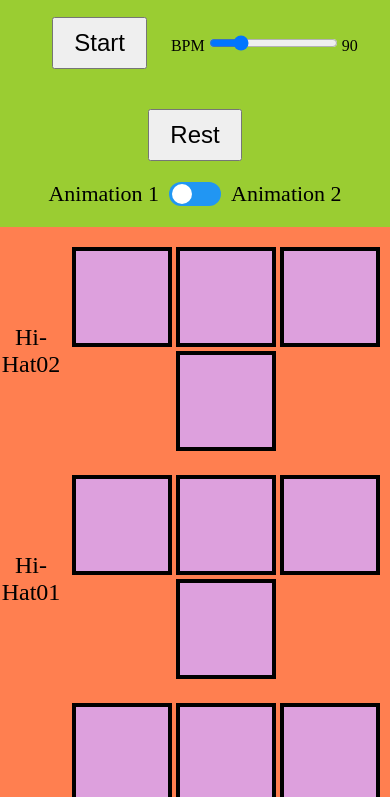
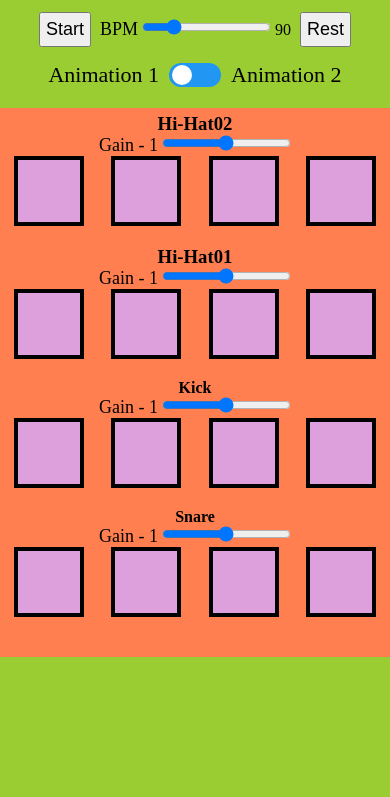
Before and after one commit to incogNic0/webAudioPractice, a plain HTML site: page index.html in a window 390 px wide. Shown: the part 40-837 px from the top of the page. Drawn offline with Linux system fonts and the light colour scheme; no server answers.

Commit message:
add gains to samples

```diff
--- a/index.html
+++ b/index.html
@@ -29,8 +29,12 @@
     <div class="container">
         <div class="sample-row">
             <div class="sample-name">
-                Hi-Hat02
+                <h3>Hi-Hat02</h4>
                 <audio src="https://sequencer-test-samples.s3.us-east-2.amazonaws.com/test-samples/XF_HatOp02.wav" crossorigin="anonymous"></audio>
+                <div class="gain-control">
+                    <label for="gain">Gain - <span>1</span></label>
+                    <input type="range" id="gain" class="gain-input" min="0" value="1" max="2" step=".01">
+                </div>
             </div>
             <div class="pads" id="0">
                 <div class="pad"></div>
@@ -41,8 +45,12 @@
         </div>
         <div class="sample-row">
             <div class="sample-name">
-                Hi-Hat01
+                <h3>Hi-Hat01</h4>
                 <audio src="https://sequencer-test-samples.s3.us-east-2.amazonaws.com/test-samples/XF_HatOp01.wav" crossorigin="anonymous"></audio>
+                <div class="gain-control">
+                    <label for="gain">Gain - <span>1</span></label>
+                    <input type="range" id="gain" class="gain-input" min="0" value="1" max="2" step=".01">
+                </div>
             </div>
             <div class="pads" id="1">
                 <div class="pad"></div>
@@ -53,8 +61,12 @@
         </div>
         <div class="sample-row">
             <div class="sample-name">
-                Kick
+                <h4>Kick</h4>
                 <audio src="https://sequencer-test-samples.s3.us-east-2.amazonaws.com/test-samples/XF_KickBig01.wav" crossorigin="anonymous"></audio>
+                <div class="gain-control">
+                    <label for="gain">Gain - <span>1</span></label>
+                    <input type="range" id="gain" class="gain-input" min="0" value="1" max="2" step=".01">
+                </div>
             </div>
             <div class="pads" id="2">
                 <div class="pad"></div>
@@ -65,8 +77,12 @@
         </div>
         <div class="sample-row">
             <div class="sample-name">
-                Snare
+                <h4>Snare</h4>
                 <audio src="https://sequencer-test-samples.s3.us-east-2.amazonaws.com/test-samples/XF_SnrClassic04.wav" crossorigin="anonymous"></audio>
+                <div class="gain-control">
+                    <label for="gain">Gain - <span>1</span></label>
+                    <input type="range" id="gain" class="gain-input" min="0" value="1" max="2" step=".01">
+                </div>
             </div>
             <div class="pads" id="3">
                 <div class="pad"></div>
--- a/scripts.js
+++ b/scripts.js
@@ -26,6 +26,12 @@ playBtn.addEventListener('click', handlePlayEvent, false);
 const tempoInput = document.querySelector('#tempo');
 const tempoDisplay = document.querySelector('#current-tempo');
 tempoInput.addEventListener('input', handleTempoChange );
+
+// ADJUST GAIN
+const gainInputs = document.querySelectorAll('.gain-input');
+gainInputs.forEach( gain => {
+    gain.addEventListener('input', handleGainEvent );
+});
 
 // SELECT PADS
 const pads = Array.from(document.querySelectorAll('.pads'));
@@ -63,17 +69,6 @@ async function handlePlayEvent() {
     }
 }
 
-// SELECT PAD
-function handlePadClick(evt) {
-    const row = Number(evt.target.parentElement.id);
-    const elem = evt.target;
-    if (elem.classList.contains('pad')) {
-        elem.classList.toggle('selected');
-    }
-    const padsArrray = Array.from(pads[row].children);
-    kitState[row] = padsArrray.map( pad => pad.classList.contains('selected'));
-}
-
 // CHANGE TEMPO
 function handleTempoChange(evt) {
     const newTempo = evt.target.value;
@@ -95,7 +90,29 @@ function handleReset() {
     tempo = 90;
     tempoInput.value = tempo;
     tempoDisplay.textContent = tempo;
+    gainInputs.forEach(input => {
+        const gainDisplay = input.parentElement.children[0].children[0]
+        gainDisplay.textContent = 1;
+        input.value = 1;
+    });
 }
+
+function handleGainEvent(evt) {
+    const gainDisplay = evt.target.parentElement.children[0].children[0]
+    gainDisplay.textContent = evt.target.value;
+}
+
+// SELECT PAD
+function handlePadClick(evt) {
+    const row = Number(evt.target.parentElement.id);
+    const elem = evt.target;
+    if (elem.classList.contains('pad')) {
+        elem.classList.toggle('selected');
+    }
+    const padsArrray = Array.from(pads[row].children);
+    kitState[row] = padsArrray.map( pad => pad.classList.contains('selected'));
+}
+
 
 // ANIMATION
 function handleAnimationOption(evt) {
@@ -126,10 +143,12 @@ async function setupSamples() {
     }
 }
 
-function playback(audio, startTime) {
+function playback(data, startTime) {
     const playSound = audioContext.createBufferSource();
-    playSound.buffer = audio;
-    playSound.connect(audioContext.destination);
+    const gainNode = audioContext.createGain();
+    gainNode.gain.value = data.gainValue;
+    playSound.buffer = data.audio;
+    playSound.connect(gainNode).connect(audioContext.destination);
     playSound.start(startTime); // will play when audioContext.currentTime === startTime
 }
 
@@ -159,7 +178,11 @@ function scheduleSamples(step, startTime) {
     for (let i=0; i<len; i++) {
         const isActive = kitState[i][step];
         if(isActive) {
-            playback(audioBuffers[i], startTime);
+            const params = {
+                audio: audioBuffers[i],
+                gainValue: gainInputs[i].value
+            }
+            playback(params, startTime);
         }
     }
 }
--- a/styles.css
+++ b/styles.css
@@ -24,7 +24,7 @@ body {
 .container {
     margin: 20px auto;
     padding: 20px 0;
-    width: 60%;
+    width: 80%;
     background-color: coral;
 }
 
@@ -33,14 +33,11 @@ body {
     width: 100%;
     display: flex;
     align-items: top;
-    justify-content: space-evenly;
+    justify-content: space-around;
 }
 
 .sample-name {
-    display: flex;
-    align-items: center;
-    justify-content: center;
-    font-size: 24px;
+    font-size: 16px;
     width: 20%;
 }
 
@@ -140,11 +137,54 @@ border-radius: 50%;
         width: 90%;
     }
 }
-@media screen and (max-width: 660px) {
+@media screen and (max-width: 720px) {
     body {
         padding: 0;
     }
     .container {
         width: 100%;
     }
+
 }
+
+@media screen and (max-width: 580px) {
+    .container {
+        padding-top: 5px;
+    }
+    .btn {
+        font-size: 18px;
+        padding: 5px;
+        margin: 5px;
+    }
+
+    .controls {
+        margin-top: 10px;
+    }
+
+    .animation-selector {
+        margin-top: 10px;
+    }
+    .sample-row {
+        display: block;
+    }
+
+    label {
+        font-size: 18px;
+    }
+
+    .sample-name {
+        width: 100%;
+        display: block;
+        text-align: center;
+    }
+
+    .pads {
+        display: flex;
+        justify-content: space-around;
+    }
+
+    .pad {
+        height: 70px;
+        width: 70px;
+    }
+}
```
